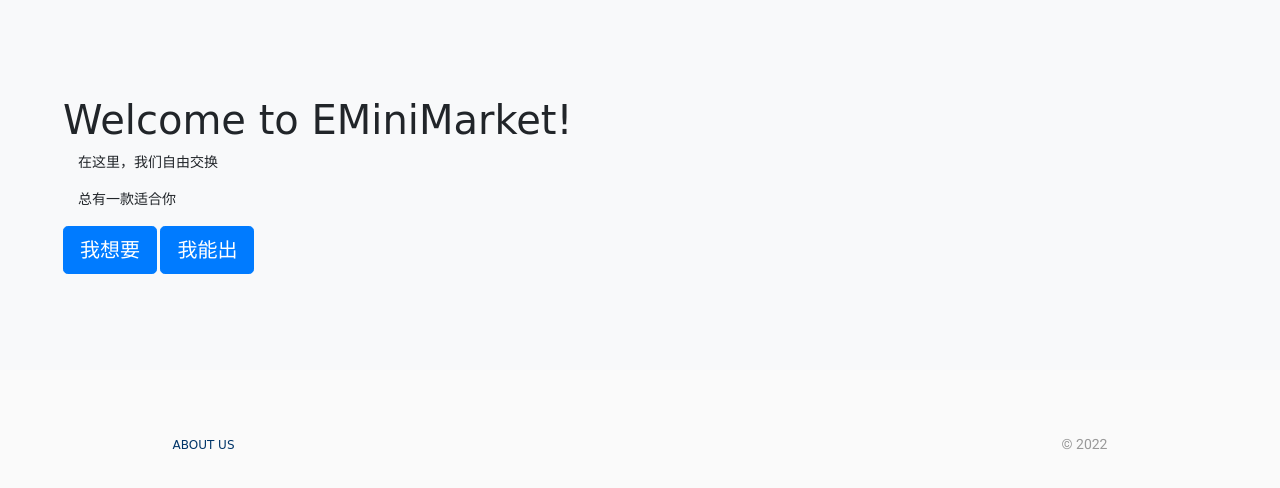
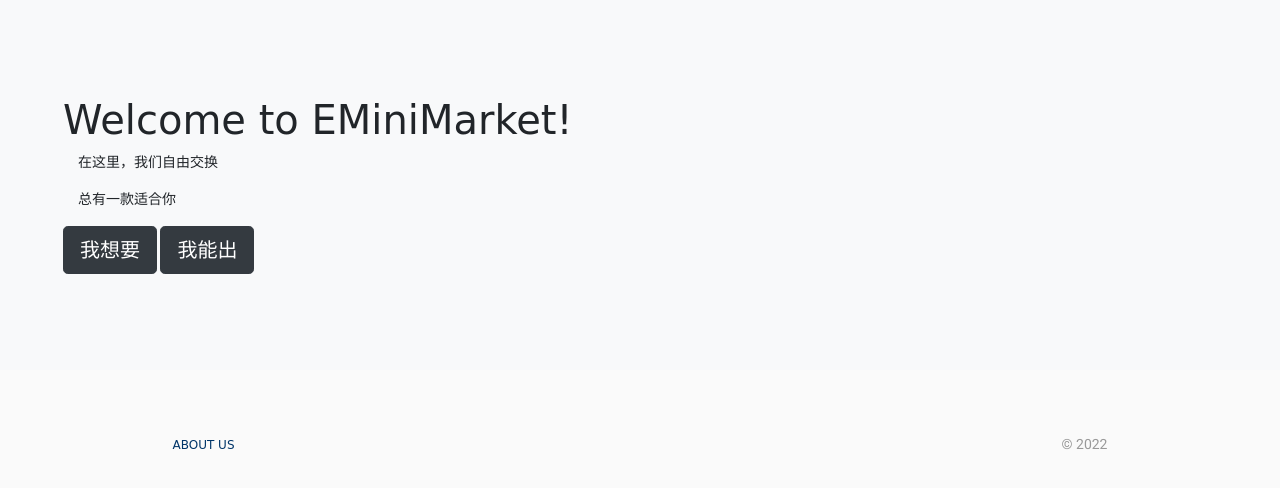
Before and after one commit to CatlessFish/FDU_MiniMarket, a Django app: page / in a window 1280 px wide. Shown: the part 65-553 px from the top of the page. Run offline with Django 4.2, Linux system fonts and the light colour scheme; some libraries are stand-ins or nearby versions; some web fonts are replaced.

Commit message:
主页风格确定

```diff
--- a/MiniMarket/blogs/templates/blogs/home.html
+++ b/MiniMarket/blogs/templates/blogs/home.html
@@ -5,8 +5,8 @@
       <h1 class="display-5 fw-bold" style="font-family: 'ZCOOL KuaiLe', cursive;">Welcome to EMiniMarket!</h1>
       <p class="col-md-8 fs-4">在这里，我们自由交换</p>
       <p class="col-md-8 fs-4">总有一款适合你</p>
-      <button class="btn btn-primary btn-lg" type="button">我想要</button>
-      <button class="btn btn-primary btn-lg" type="button">我能出</button>
+      <button class="btn btn-dark btn-lg" type="button">我想要</button>
+      <button class="btn btn-dark btn-lg" type="button">我能出</button>
     </div>
 </div>
 
```
